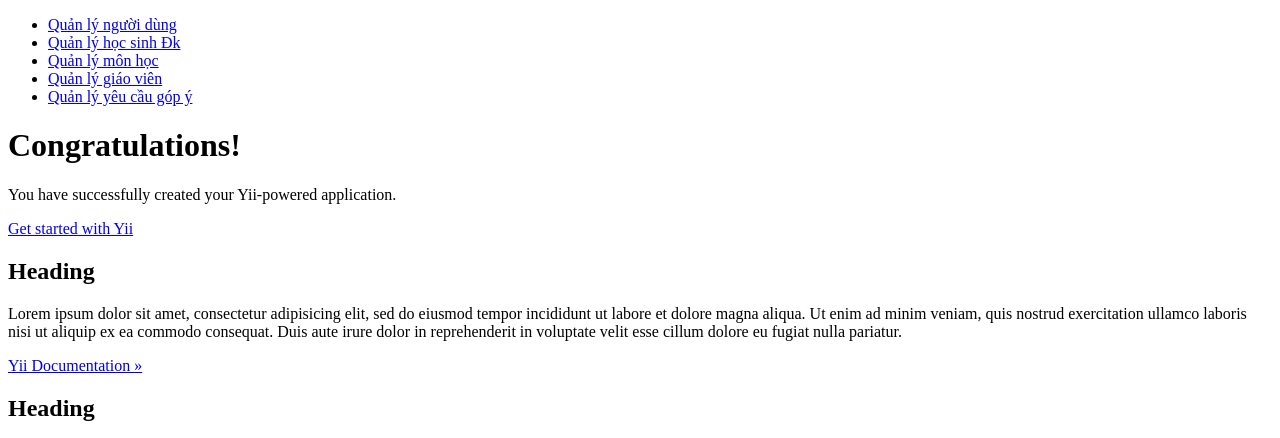
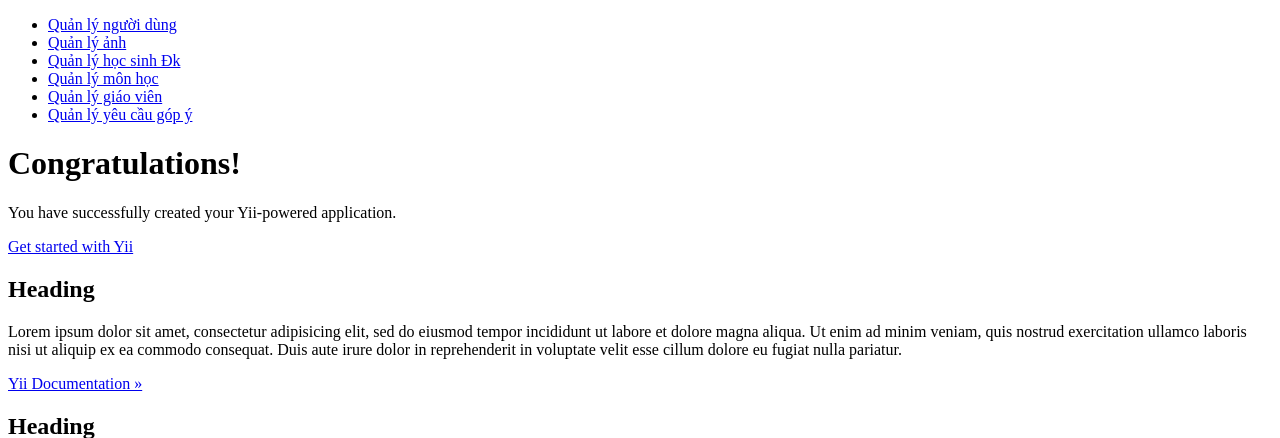
Before and after one commit to daiproxomhoa/Qu-n-l-trung-t-m-d-y-th-m-, a Yii app: template backend/views/site/index.php in a window 1280 px wide. Shown: the top 438 px of the page. Run offline with PHP 8.4 and a stand-in for Yii, Linux system fonts and the light colour scheme; the template is opened without the code that fills it, so the values that code supplies are empty; some libraries are stand-ins or nearby versions.

```diff
--- a/backend/views/layouts/main.php
+++ b/backend/views/layouts/main.php
@@ -68,6 +68,9 @@ AppAsset::register($this);
                                 <?php echo Html::a('Quản lý người dùng', ['/user/index'], ['class' => 'btn btn-link']); ?>
                             </li>
                             <li class="list-group-item">
+                                <?php echo Html::a('Quản lý ảnh', ['/image/index'], ['class' => 'btn btn-link']); ?>
+                            </li>
+                            <li class="list-group-item">
                                 <?php echo Html::a('Quản lý học sinh Đk', ['/dangki/index'], ['class' => 'btn btn-link']); ?>
                             </li>
                             <li class="list-group-item">
```
